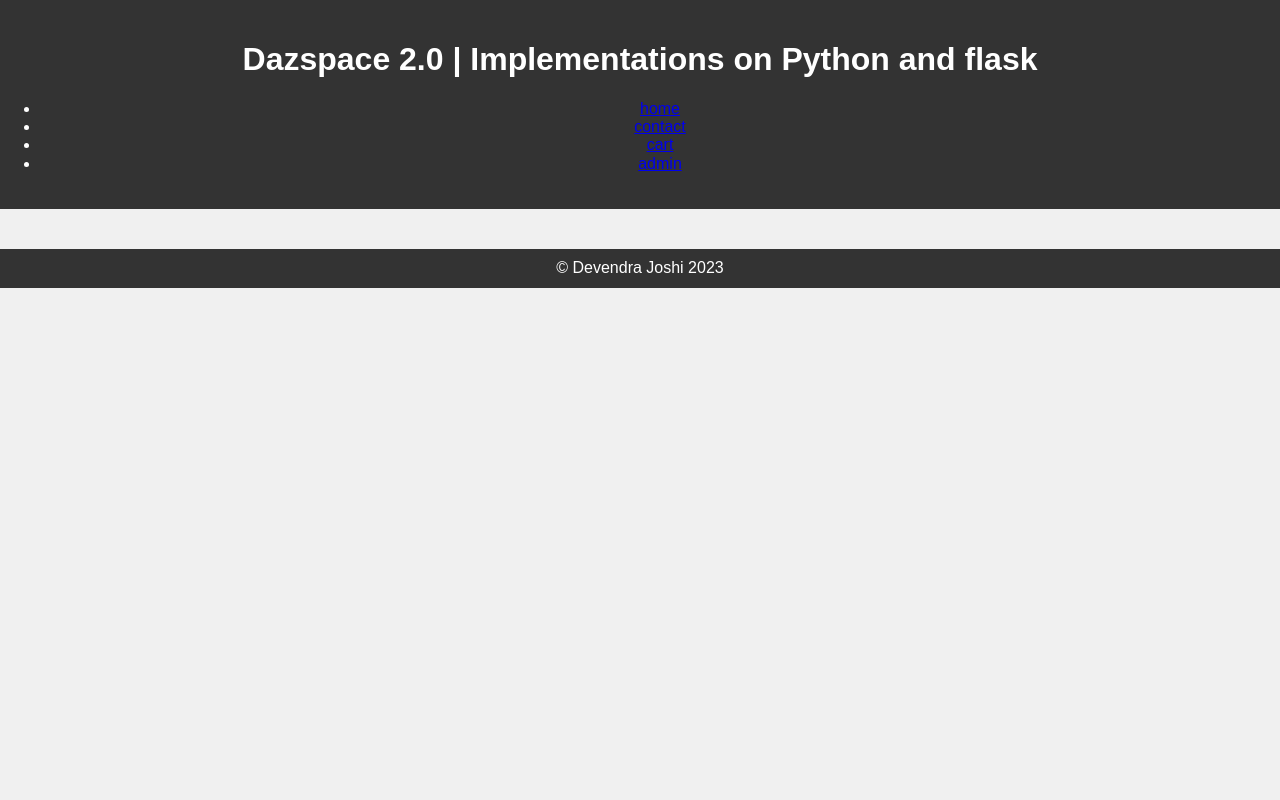
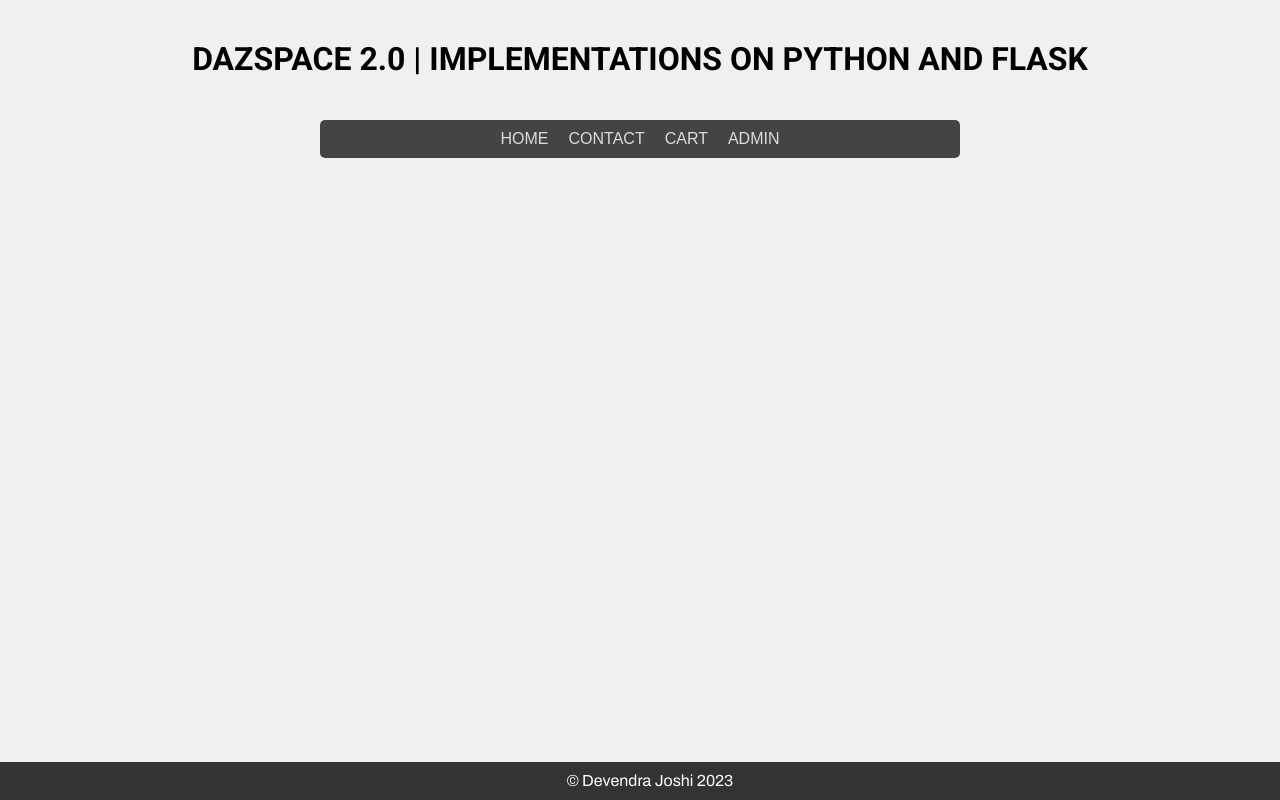
Before and after one commit to devejosh/mvc-shopping-cart, a Flask app: template templates/index.html in a window 1280 px wide. Run offline with Flask 3, Linux system fonts and the light colour scheme; the template is opened without the code that fills it, so the values that code supplies are empty.

Commit message:
added styles for main menu, footer and

```diff
--- a/static/css/styles.css
+++ b/static/css/styles.css
@@ -1,16 +1,20 @@
+
 body {
-    font-family: Arial, sans-serif;
+    font-family: 'Archivo', sans-serif;
     background-color: #f0f0f0;
-    margin: 0;
-    padding: 0;
 }
 
 header {
-    background-color: #333;
-    color: white;
     text-align: center;
+    font-family: 'Roboto';
+}
+
+header h1{
     padding: 20px 0;
+    text-transform: uppercase;
 }
+
+
 
 .container {
     display: flex;
@@ -21,9 +25,32 @@ header {
     padding: 20px;
 }
 
+.main-menu ul {
+    background-color: #444;
+    display:flex;
+    flex-direction: row;
+    justify-content: center;
+    max-width:50vw;
+    margin:auto;
+    padding : 10px 0;
+    border-radius: 5px;
+}
+
+.main-menu ul li{
+    list-style: none;
+    text-transform: uppercase;
+    font-family:Arial, Helvetica, sans-serif;
+
+}
+
+.main-menu ul li a{
+    text-decoration: none;
+    color : #ddd;
+    padding : 0px 10px;
+}
+
 .product {
     background-color: white;
-    box-shadow: 0 0 10px rgba(0, 0, 0, 0.1);
     margin: 20px;
     padding: 20px;
     text-align: center;
@@ -40,13 +67,14 @@ header {
 .product img {
     max-width: 100%;
     height: auto;
-    border: 1px solid #ddd;
     border-radius: 5px;
-    transition: transform 0.3s ease; /* Add image zoom effect */
+    transition: transform 0.3s ease;
+    /* Add image zoom effect */
 }
 
 .product:hover img {
-    transform: scale(1.1); /* Enlarge image on hover */
+    transform: scale(1.1);
+    /* Enlarge image on hover */
 }
 
 .product h2 {
@@ -77,12 +105,12 @@ header {
     transition: background-color 0.3s ease;
 }
 
-.specificatons ul{
-    margin:0;
-    padding :0;
+.specificatons ul {
+    margin: 0;
+    padding: 0;
 }
-.specificatons ul li
-{
+
+.specificatons ul li {
     list-style: none;
 }
 
@@ -92,8 +120,11 @@ header {
 }
 
 footer {
+    position : fixed;
+    bottom : 0;
     text-align: center;
     padding: 10px;
+    width:100%;
     background-color: #333;
     color: white;
 }
@@ -110,10 +141,6 @@ footer {
 
 
 /* -- Shopping cart --*/
-body {
-    font-family: Arial, sans-serif;
-}
-
 .cart {
     width: 300px;
     margin: 0 auto;
```
